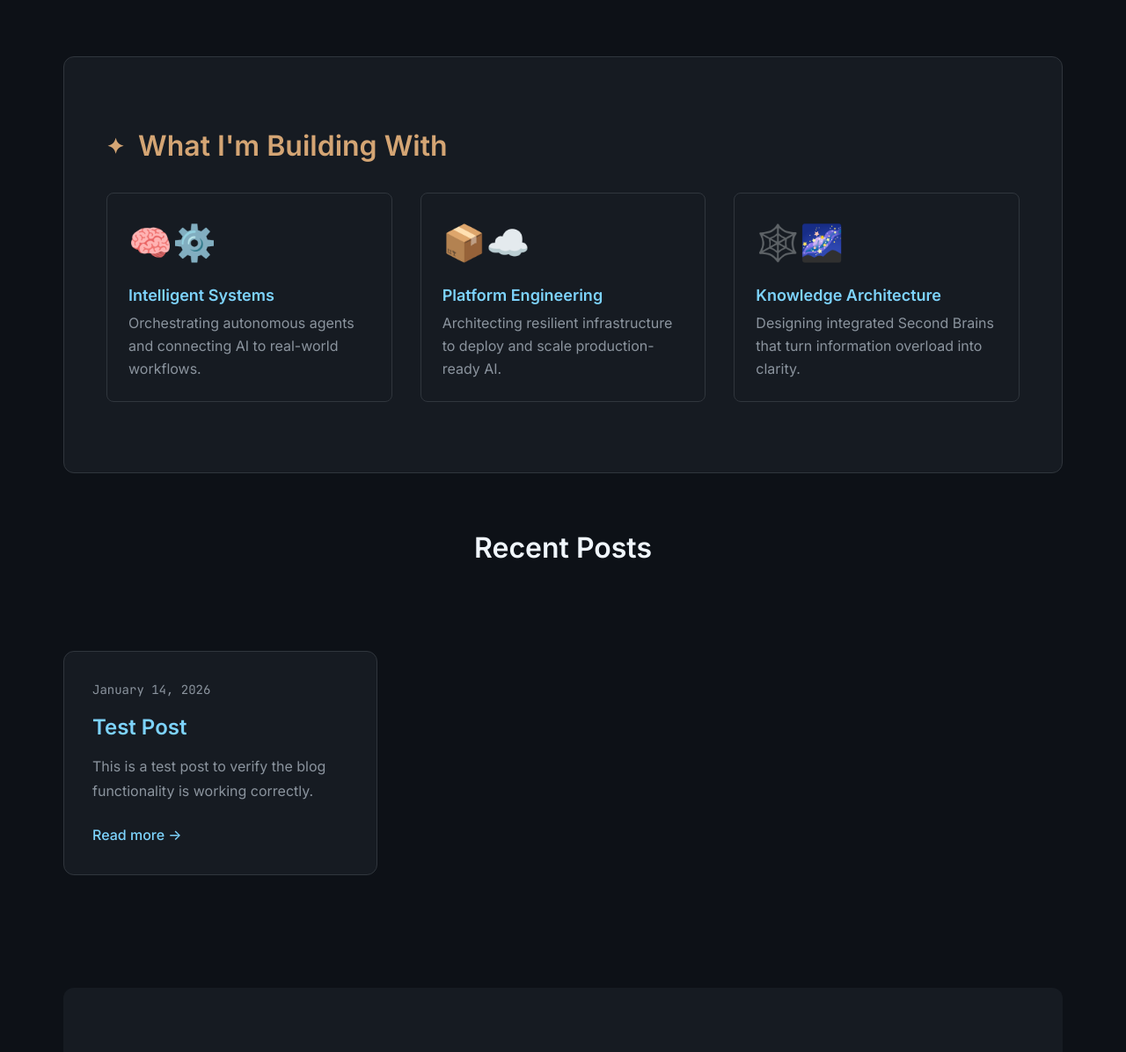
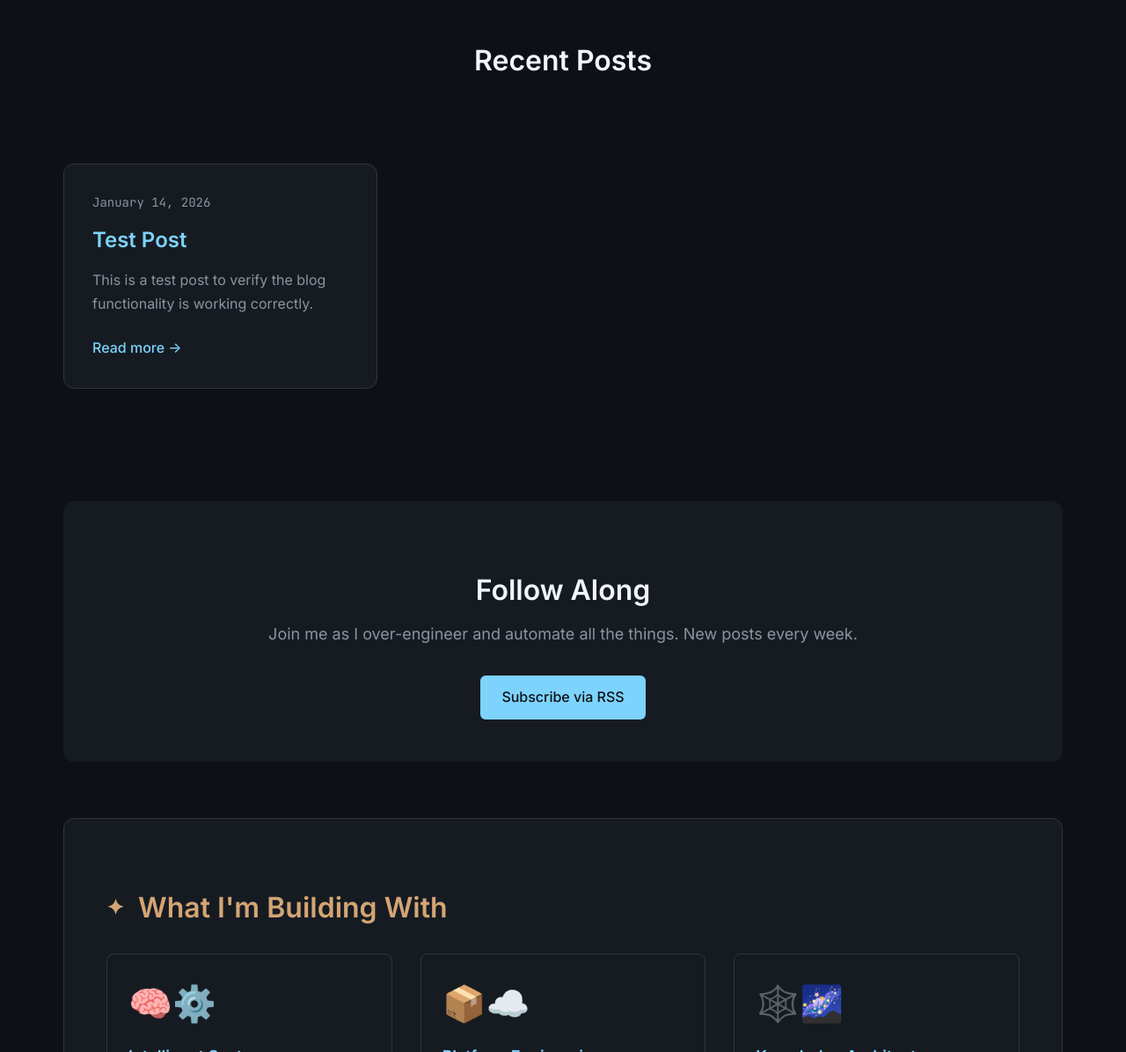
Before and after one commit to TechnicallyShaun/TechnicallyShaunBlog, a Jekyll site: the page built from index.md, in a window 1280 px wide and 1400 px high, scrolled down 480 px. Shown: the part 204-1400 px from the top of the window at 88% size. Built offline with Jekyll 4.4.1, drawn with Linux system fonts in a browser that asks for light colours; some of the changed text lies outside the part shown.

Commit message:
Switch sections and consolidate inline styles to CSS classes
Co-authored-by: TechnicallyShaun <121695494+TechnicallyShaun@users.noreply.github.com>

```diff
--- a/_layouts/home.html
+++ b/_layouts/home.html
@@ -13,29 +13,8 @@ layout: default
 
 <div class="container">
   {%- if site.posts.size > 0 -%}
-    <section class="featured-section">
-      <h2>What I'm Building With</h2>
-      <div class="tech-grid">
-        <div class="tech-item">
-          <div class="tech-icon" style="font-size: 2.5rem; margin-bottom: 1rem;">🧠⚙️</div>
-          <h3>Intelligent Systems</h3>
-          <p>Orchestrating autonomous agents and connecting AI to real-world workflows.</p>
-        </div>
-        <div class="tech-item">
-          <div class="tech-icon" style="font-size: 2.5rem; margin-bottom: 1rem;">📦☁️</div>
-          <h3>Platform Engineering</h3>
-          <p>Architecting resilient infrastructure to deploy and scale production-ready AI.</p>
-        </div>
-        <div class="tech-item">
-          <div class="tech-icon" style="font-size: 2.5rem; margin-bottom: 1rem;">🕸️🌌</div>
-          <h3>Knowledge Architecture</h3>
-          <p>Designing integrated Second Brains that turn information overload into clarity.</p>
-        </div>
-      </div>
-    </section>
-
     <section>
-      <h2 style="text-align: center; margin: 3rem 0 2rem;">Recent Posts</h2>
+      <h2 class="section-heading-centered">Recent Posts</h2>
       <div class="posts-grid">
         {%- for post in site.posts limit:6 -%}
         <article class="post-card">
@@ -60,18 +39,39 @@ layout: default
       </div>
 
       {%- if site.posts.size > 6 -%}
-      <div style="text-align: center; margin: 3rem 0;">
-        <a href="{{ "/blog/" | relative_url }}" class="post-card-link" style="font-size: 1.125rem;">
+      <div class="view-all-posts">
+        <a href="{{ "/blog/" | relative_url }}" class="post-card-link view-all-posts-link">
           View all posts →
         </a>
       </div>
       {%- endif -%}
 
-      <section class="cta" style="text-align: center; margin: 4rem 0; padding: 3rem; background: var(--bg-secondary); border-radius: var(--border-radius-lg);">
+      <section class="cta">
         <h2>Follow Along</h2>
-        <p style="font-size: 1.125rem; color: var(--text-secondary); margin: 1rem 0 2rem;">Join me as I over-engineer and automate all the things. New posts every week.</p>
-        <a href="/feed.xml" class="btn" style="background: var(--accent-primary); color: var(--bg-primary); padding: 0.75rem 1.5rem; border-radius: 0.375rem; font-weight: 500;">Subscribe via RSS</a>
+        <p class="cta-description">Join me as I over-engineer and automate all the things. New posts every week.</p>
+        <a href="/feed.xml" class="btn">Subscribe via RSS</a>
       </section>
+    </section>
+
+    <section class="featured-section">
+      <h2>What I'm Building With</h2>
+      <div class="tech-grid">
+        <div class="tech-item">
+          <div class="tech-icon">🧠⚙️</div>
+          <h3>Intelligent Systems</h3>
+          <p>Orchestrating autonomous agents and connecting AI to real-world workflows.</p>
+        </div>
+        <div class="tech-item">
+          <div class="tech-icon">📦☁️</div>
+          <h3>Platform Engineering</h3>
+          <p>Architecting resilient infrastructure to deploy and scale production-ready AI.</p>
+        </div>
+        <div class="tech-item">
+          <div class="tech-icon">🕸️🌌</div>
+          <h3>Knowledge Architecture</h3>
+          <p>Designing integrated Second Brains that turn information overload into clarity.</p>
+        </div>
+      </div>
     </section>
   {%- else -%}
     <section class="featured-section">
--- a/assets/css/style.scss
+++ b/assets/css/style.scss
@@ -751,6 +751,47 @@ footer {
   margin: 0;
 }
 
+.tech-icon {
+  font-size: 2.5rem;
+  margin-bottom: 1rem;
+}
+
+.section-heading-centered {
+  text-align: center;
+  margin: 3rem 0 2rem;
+}
+
+.view-all-posts {
+  text-align: center;
+  margin: 3rem 0;
+}
+
+.view-all-posts-link {
+  font-size: 1.125rem;
+}
+
+.cta {
+  text-align: center;
+  margin: 4rem 0;
+  padding: 3rem;
+  background: var(--bg-secondary);
+  border-radius: var(--border-radius-lg);
+}
+
+.cta-description {
+  font-size: 1.125rem;
+  color: var(--text-secondary);
+  margin: 1rem 0 2rem;
+}
+
+.cta .btn {
+  background: var(--accent-primary);
+  color: var(--bg-primary);
+  padding: 0.75rem 1.5rem;
+  border-radius: 0.375rem;
+  font-weight: 500;
+}
+
 .btn {
   display: inline-block;
   padding: 0.75rem 1.5rem;
```
